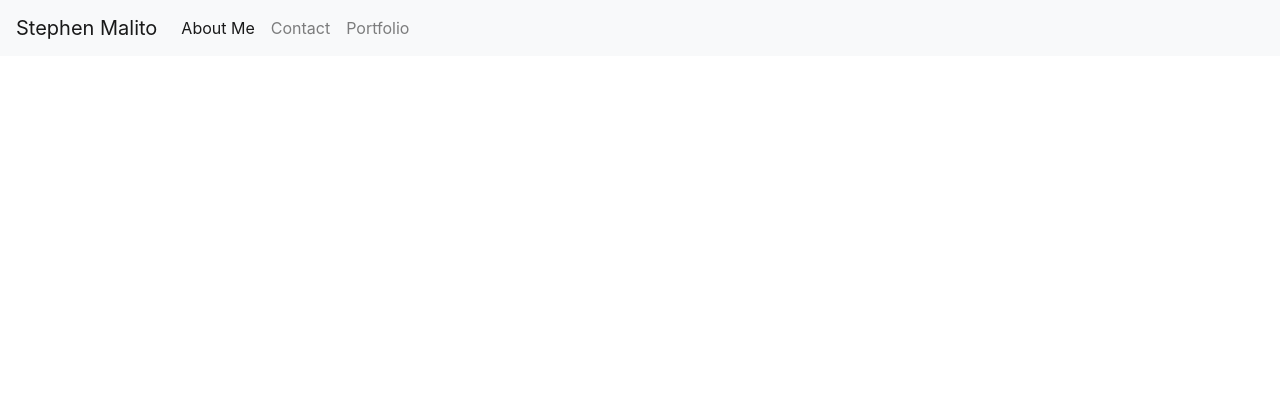
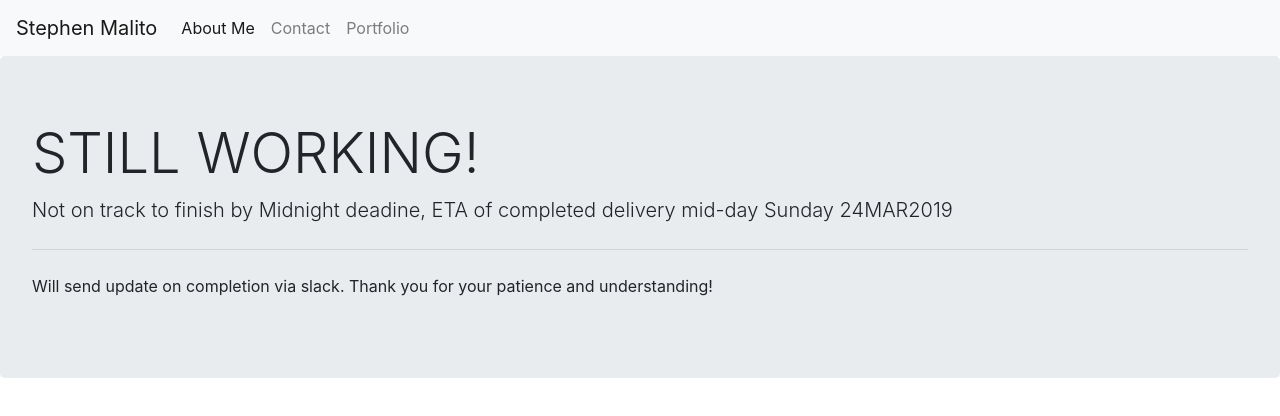
Before and after one commit to somemothersson/HW2-Bootstrap, a plain HTML site: page index.html in a window 1280 px wide. Drawn offline with nearby package versions, Linux system fonts and the light colour scheme.

Commit message:
basic-update

```diff
--- a/index.html
+++ b/index.html
@@ -25,10 +25,16 @@
           </div>
         </div>
       </nav>
+      <div class="jumbotron">
+        <h1 class="display-4">STILL WORKING!</h1>
+        <p class="lead">Not on track to finish by Midnight deadine, ETA of completed delivery mid-day Sunday 24MAR2019</p>
+        <hr class="my-4">
+        <p>Will send update on completion via slack. Thank you for your patience and understanding!</p>
+
+      </div>
 
 
 
-        </div>
 
 </body>
 </html>
```
Lines whose indentation alone changed are shown as unchanged.
